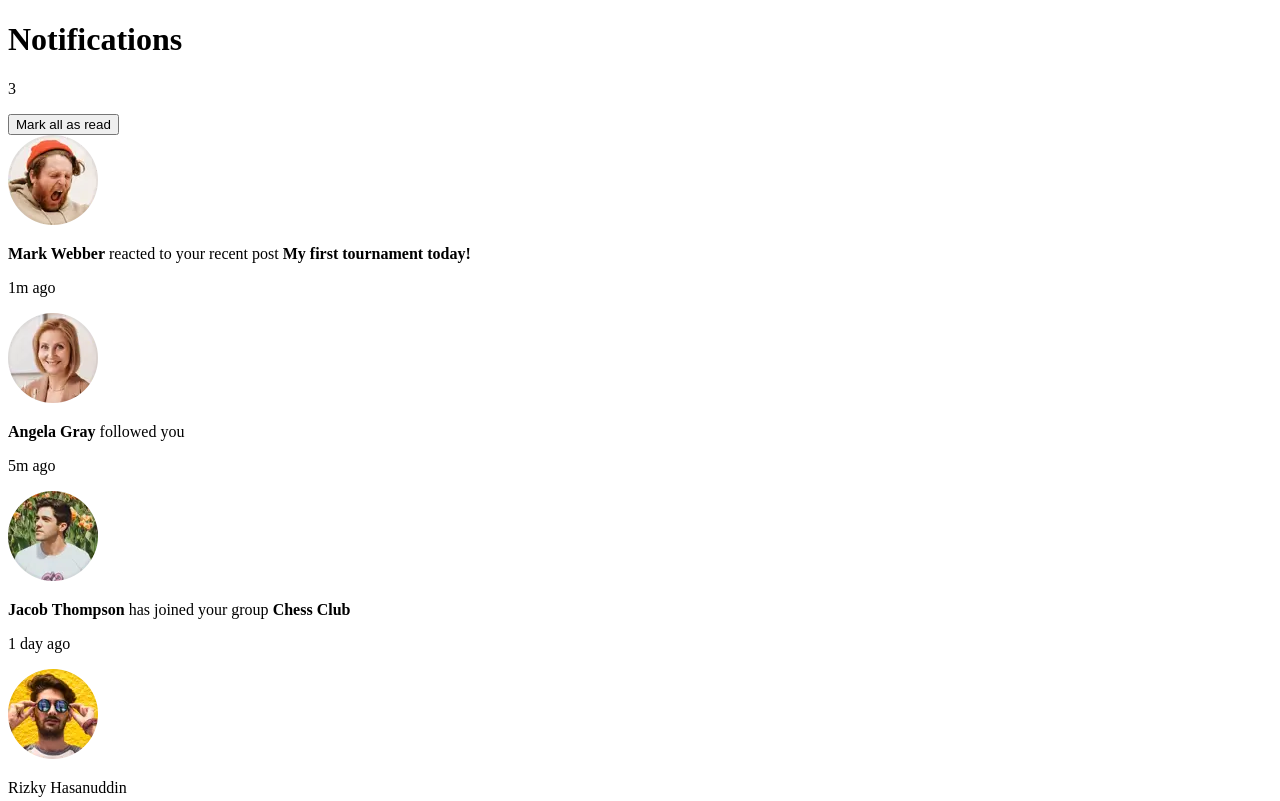
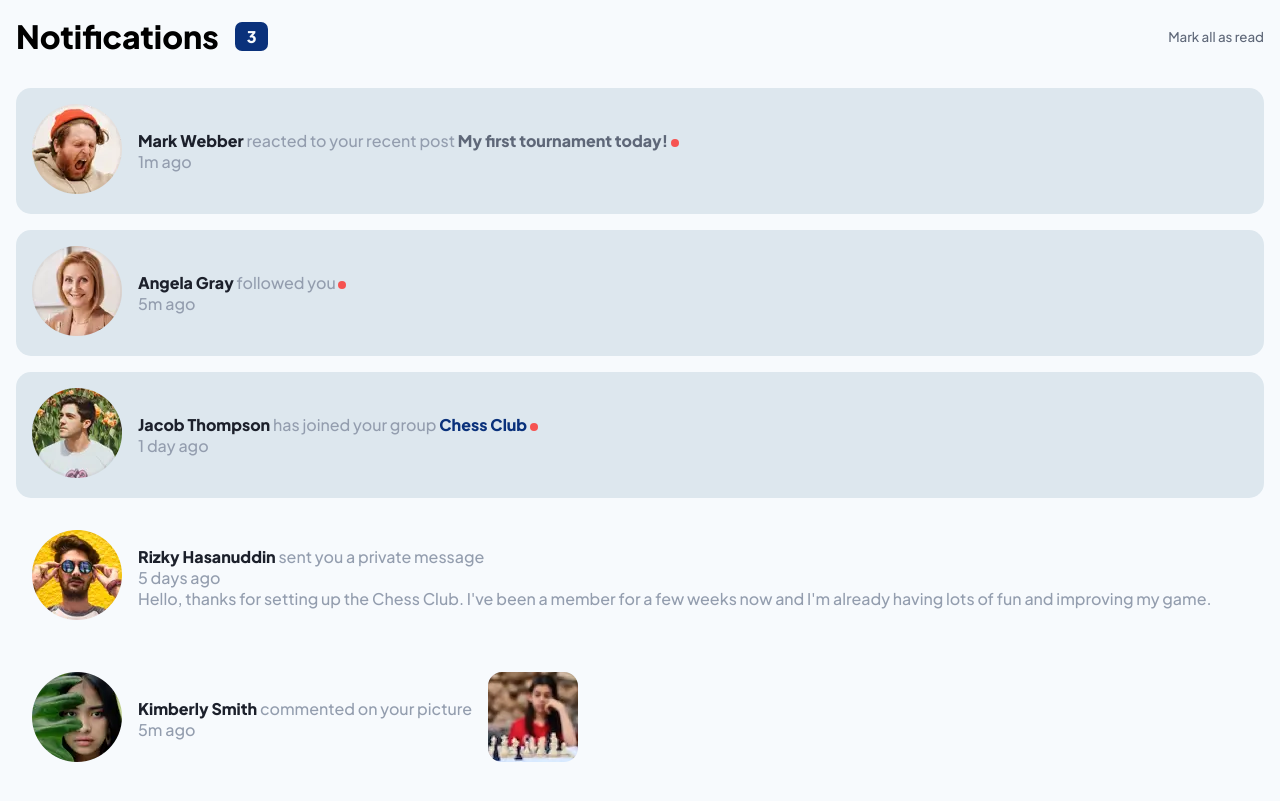
Before and after one commit to JacobMarshall0/FrontendMentor, a plain HTML site: page notifications-page-main/index.html in a window 1280 px wide. Shown: the top 801 px of the page. Drawn offline with Linux system fonts and the light colour scheme.

Commit message:
started styling

```diff
--- a/notifications-page-main/index.html
+++ b/notifications-page-main/index.html
@@ -4,16 +4,17 @@
   <meta charset="UTF-8">
   <meta name="viewport" content="width=device-width, initial-scale=1.0"> <!-- displays site properly based on user's device -->
 
-  <link rel="icon" type="image/png" sizes="32x32" href="./images/favicon-32x32.png">
+  <link rel="icon" type="image/png" sizes="32x32" href="./resources/assets/images/favicon-32x32.png">
+  <link rel="stylesheet" href="style.css">
+  <link rel="preconnect" href="https://fonts.googleapis.com">
+  <link rel="preconnect" href="https://fonts.gstatic.com" crossorigin>
+  <link href="https://fonts.googleapis.com/css2?family=Plus+Jakarta+Sans:wght@500;800&display=swap" rel="stylesheet">
 
 </head>
 <body>
     <div class="notifications-window">
         <header>
-            <div class="notifications-banner">
-                <h1>Notifications</h1>
-                <p id="notifications-count">3</p>
-            </div>
+            <h1>Notifications <span id="notifications-count">3</span></h1>
             <button>Mark all as read</button>
         </header>
     </div>
@@ -22,7 +23,7 @@
             <img src="./resources/assets/images/avatar-mark-webber.webp" alt="Mark's Picture">
         </div>
         <div class="text-area">
-            <p><b class="name">Mark Webber</b> reacted to your recent post <b class="post">My first tournament today!</b><span><div class="unread-icon"></div></span></p>
+            <p><b class="name">Mark Webber</b> reacted to your recent post <b class="post">My first tournament today!</b> <span class="unread-icon"></span></p>
             <p class="time">1m ago</p>
         </div>
     </div>
@@ -31,7 +32,7 @@
             <img src="./resources/assets/images/avatar-angela-gray.webp" alt="Angela's Picture">
         </div>
         <div class="text-area">
-            <p><b class="name">Angela Gray</b> followed you<span><div class="unread-icon"></div></span></p>
+            <p><b class="name">Angela Gray</b> followed you <span class="unread-icon"></span></p>
             <p class="time">5m ago</p>
         </div>
     </div>
@@ -40,7 +41,7 @@
             <img src="./resources/assets/images/avatar-jacob-thompson.webp" alt="Jacob's Picture">
         </div>
         <div class="text-area">
-            <p><b class="name">Jacob Thompson</b> has joined your group <b class="group">Chess Club</b><span><div class="unread-icon"></div></span></p>
+            <p><b class="name">Jacob Thompson</b> has joined your group <b class="group">Chess Club</b> <span class="unread-icon"></span></p>
             <p class="time">1 day ago</p>
         </div>
     </div>
@@ -49,13 +50,13 @@
             <img src="./resources/assets/images/avatar-rizky-hasanuddin.webp" alt="Rizky's Picture">
         </div>
         <div class="text-area">
-            <p>Rizky Hasanuddin</p>
+            <p><b class="name">Rizky Hasanuddin</b> sent you a private message</p>
             <p class="time">5 days ago</p>
             <p class="message">Hello, thanks for setting up the Chess Club. I've been a member for a few weeks now and
                 I'm already having lots of fun and improving my game.</p>
         </div>
     </div>
-    <div class="notification-card unread">
+    <div class="notification-card">
         <div class="profile-pic">
             <img src="./resources/assets/images/avatar-kimberly-smith.webp" alt="Kimberly's Picture">
         </div>
--- a/notifications-page-main/style.css
+++ b/notifications-page-main/style.css
@@ -0,0 +1,95 @@
+:root {
+    --clr-primary-red: hsl(1, 90%, 64%);
+    --clr-primary-blue: hsl(219, 85%, 26%);
+
+    --clr-neutral-100:hsl(0, 0%, 100%);
+    --clr-neutral-200:hsl(210, 60%, 98%); /* Background ? */
+    --clr-neutral-300:hsl(211, 68%, 94%);
+    --clr-neutral-400:hsl(205, 33%, 90%); /* Unread background? */
+    --clr-neutral-500:hsl(219, 14%, 63%); /* Notification text */
+    --clr-neutral-600:hsl(219, 12%, 42%); /* Post Names */
+    --clr-neutral-700:hsl(224, 21%, 14%); /* Names */
+
+    --fs-500: 1rem;
+
+    --ff-main: 'Plus Jakarta Sans', sans-serif;
+
+    --fw-medium: 500;
+    --fw-bold: 800;
+}
+
+* {
+    padding: 0;
+    margin: 0;
+    font-family: var(--ff-main);
+}
+
+body {
+    background-color: var(--clr-neutral-200);
+}
+
+.notifications-window {
+
+}
+
+header {
+    display: flex;
+    justify-content: space-between;
+    padding: 1rem 1rem;
+}
+
+header > h1 {
+    display: flex;
+    align-items: center;
+    gap: 1rem;
+}
+
+#notifications-count {
+    background-color: var(--clr-primary-blue);
+    color: var(--clr-neutral-200);
+    border-radius: 7px;
+    padding: .25rem .75rem;
+    font-size: 1rem;
+}
+
+button {
+    background-color: transparent;
+    color: var(--clr-neutral-600);
+    border: none;
+
+}
+
+.unread-icon {
+    width: 8px;
+    display: inline-block;
+    aspect-ratio: 1;
+    border-radius: 50%;
+    background-color: var(--clr-primary-red);
+}
+
+.unread {
+    background-color: var(--clr-neutral-400);
+}
+
+.notification-card {
+    color: var(--clr-neutral-500);
+
+    display: flex;
+    align-items: center;
+    gap: 1rem;
+    padding: 1rem 1rem;
+    margin: 1rem 1rem;
+    border-radius: 15px;
+}
+
+.name {
+    color: var(--clr-neutral-700);
+}
+
+.group {
+    color: var(--clr-primary-blue);
+}
+
+.post {
+    color: var(--clr-neutral-600);
+}
```
